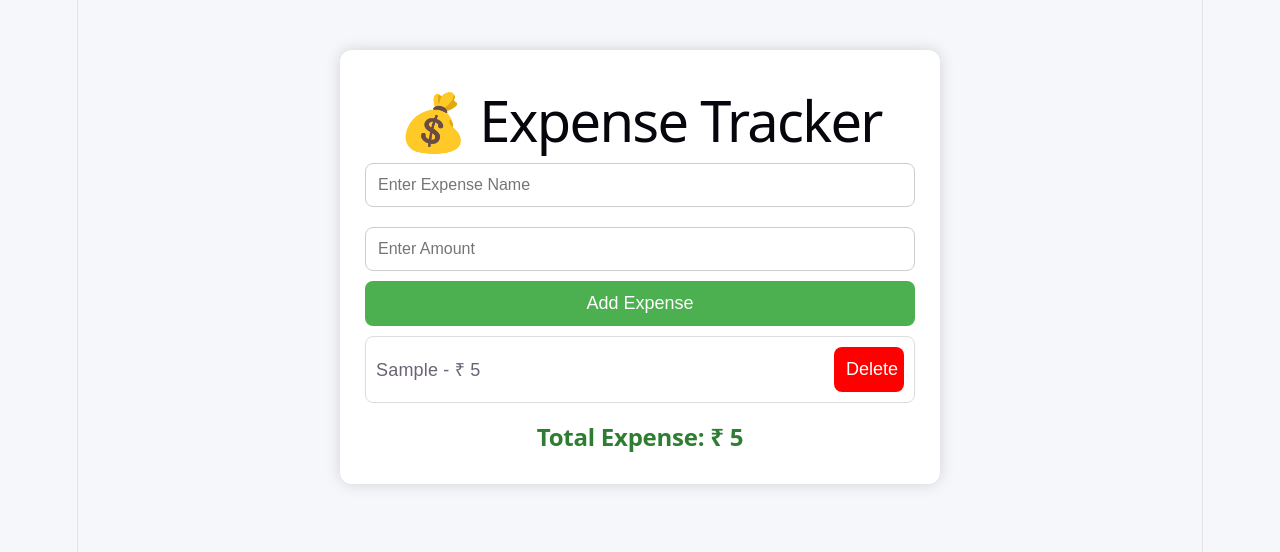
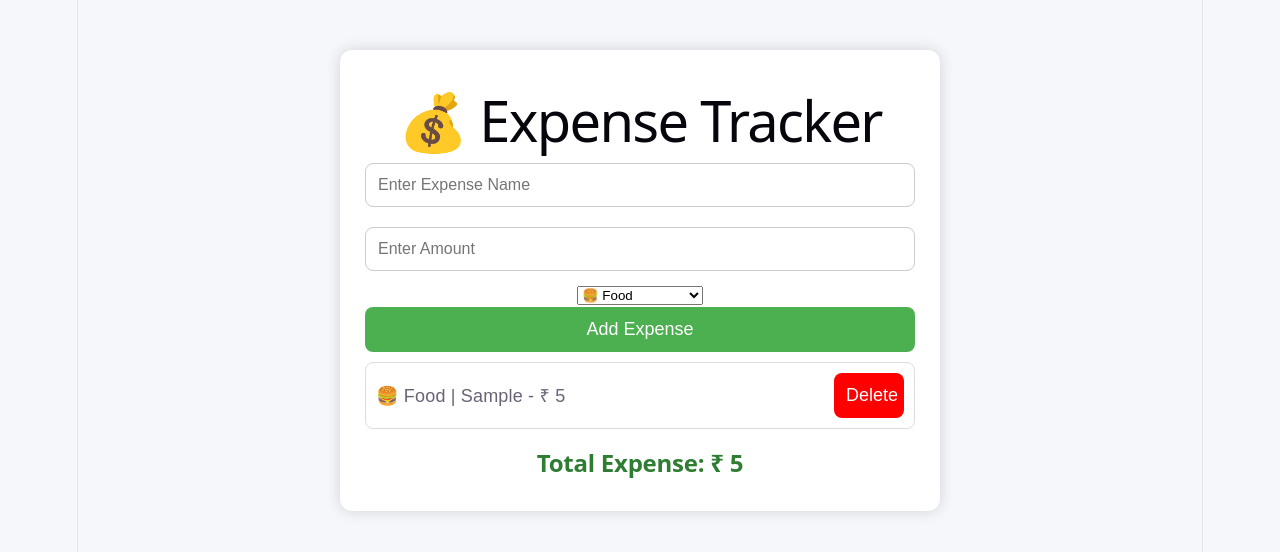
Before and after one commit to Harshadshinde06/expense-tracker, a React (Vite) app: page / in a window 1280 px wide. Both pictures are taken after typing "Sample", "5" into the empty fields and a click on the button "Add Expense". Shown: the top 552 px of the page. Built offline with nearby package versions, Linux system fonts and the light colour scheme.

Commit message:
Add expense categories and category icons

```diff
--- a/src/App.jsx
+++ b/src/App.jsx
@@ -4,6 +4,7 @@ import "./App.css";
 function App() {
   const [expense, setExpense] = useState("");
   const [amount, setAmount] = useState("");
+  const [category, setCategory] = useState("Food");
   const [expenses, setExpenses] = useState(() => {
   const savedExpenses = localStorage.getItem("expenses");
 
@@ -15,6 +16,7 @@ function App() {
 const newExpense = {
   name: expense,
   amount: amount,
+  category: category,
 };
 
  setExpenses([...expenses, newExpense]);
@@ -58,6 +60,16 @@ useEffect(() => {
   onChange={(e) => setAmount(e.target.value)}
 />
 
+<select
+  value={category}
+  onChange={(e) => setCategory(e.target.value)}
+>
+  <option value="Food">🍔 Food</option>
+  <option value="Travel">🚌 Travel</option>
+  <option value="Shopping">🛍 Shopping</option>
+  <option value="Entertainment">🎬 Entertainment</option>
+</select>
+
 <button onClick={addExpense}>
   Add Expense
 </button>
@@ -76,7 +88,12 @@ useEffect(() => {
     }}
   >
   <span>
-      {item.name} - ₹ {item.amount}
+  {item.category === "Food" && "🍔 "}
+  {item.category === "Travel" && "🚌 "}
+  {item.category === "Shopping" && "🛍️ "}
+  {item.category === "Entertainment" && "🎬 "}
+
+  {item.category} | {item.name} - ₹ {item.amount}
 </span>
 
     <button
```
Lines whose indentation alone changed are shown as unchanged.
